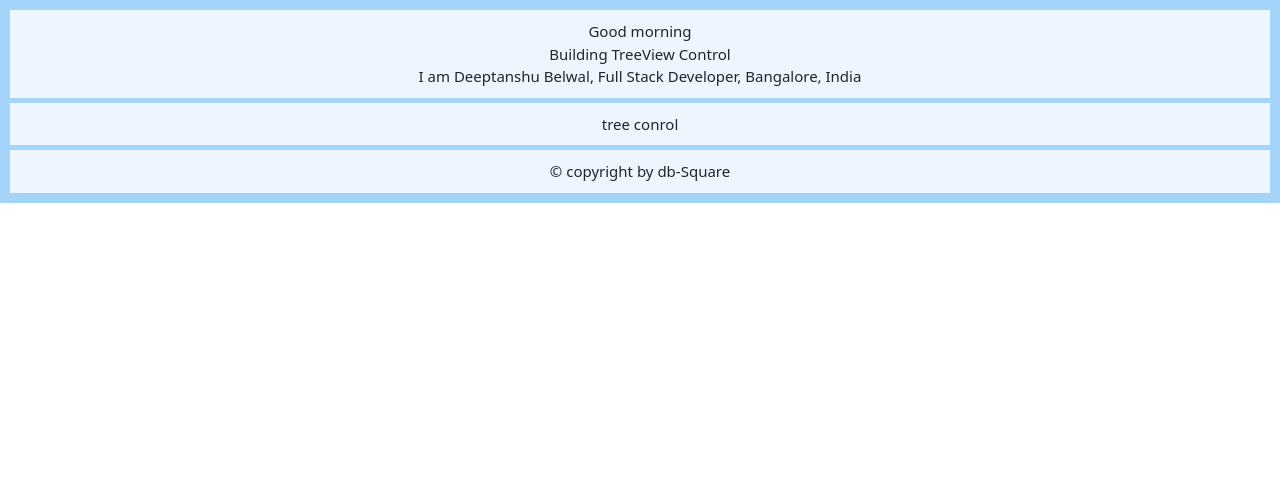
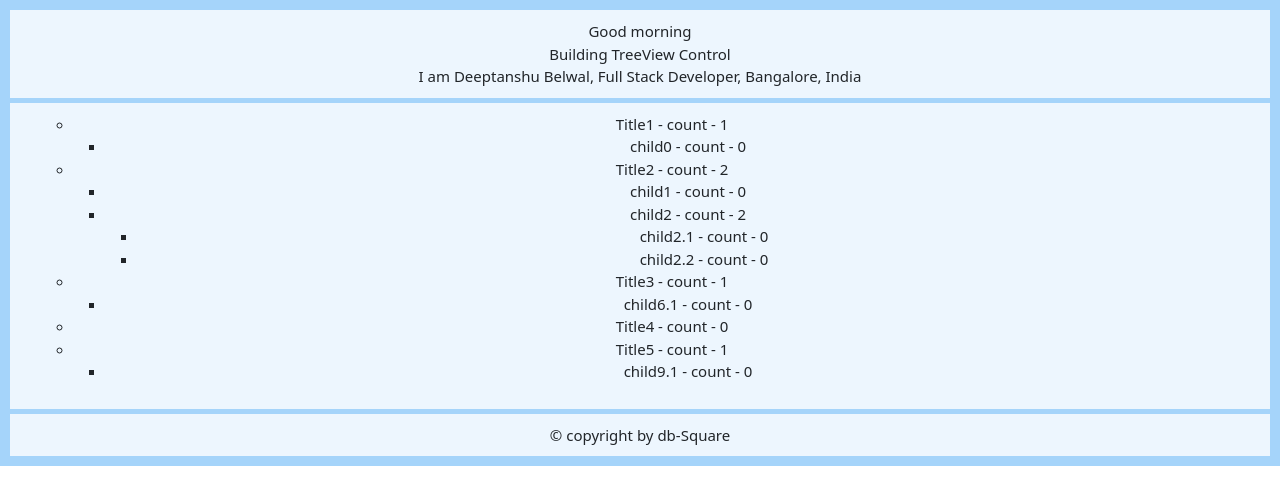
Before and after one commit to db-Square/treeView, a React (Create React App) app: page / in a window 1280 px wide. Shown: the top 504 px of the page. Built offline with nearby package versions, Linux system fonts and the light colour scheme.

Commit message:
simple treeview

```diff
--- a/package.json
+++ b/package.json
@@ -1,5 +1,5 @@
 {
-  "name": "table",
+  "name": "tree",
   "version": "0.1.0",
   "homepage": "./",
   "private": true,
@@ -8,7 +8,6 @@
     "@testing-library/react": "^11.2.7",
     "@testing-library/user-event": "^12.8.3",
     "bootstrap": "^5.1.3",
-    "gh-pages": "^3.2.3",
     "react": "^17.0.2",
     "react-bootstrap": "^2.0.2",
     "react-bootstrap-icons": "^1.6.1",
--- a/src/control/tree.js
+++ b/src/control/tree.js
@@ -0,0 +1,46 @@
+import React from "react";
+// import "./tree.css";
+
+const TreeView = (props) => {
+  const { treeData } = props;
+  console.log("treeData", treeData);
+  const rootRow = treeData[0];
+
+  return (
+    <div>
+      <ul>
+        {treeData.map((s) => {
+          return (
+            <>
+              <ul>{nodeRender(s)}</ul>
+            </>
+          );
+        })}
+      </ul>
+    </div>
+  );
+};
+
+const nodeRender = (data) => {
+  return (
+    <>
+      {parentNodeRender(data)}
+
+      <ul>
+        {data.childrens.map((child) => {
+          return nodeRender(child);
+        })}
+      </ul>
+    </>
+  );
+};
+
+const parentNodeRender = (data) => {
+  return (
+    <li>
+      {data.name} - count - {data.childrens.length}
+    </li>
+  );
+};
+
+export default TreeView;
--- a/src/dashboard/landingPage.js
+++ b/src/dashboard/landingPage.js
@@ -2,6 +2,7 @@ import React from "react";
 
 import { Form } from "react-bootstrap";
 import * as Icon from "react-bootstrap-icons";
+import TreeView from "../control/tree";
 import "./landing.css";
 
 export default class LandingPage extends React.Component {
@@ -14,7 +15,51 @@ export default class LandingPage extends React.Component {
     };
   }
 
-  componentDidMount() {}
+  componentDidMount() {
+    this.setState({ treeData: this.createSampleData() });
+  }
+
+  createSampleData = () => {
+    const sampleData = [
+      {
+        id: 1,
+        name: "Title1",
+        childrens: [{ id: 3, name: "child0", childrens: [] }],
+      },
+      {
+        id: 2,
+        name: "Title2",
+        childrens: [
+          { id: 3, name: "child1", childrens: [] },
+          {
+            id: 4,
+            name: "child2",
+            childrens: [
+              { id: 5, name: "child2.1", childrens: [] },
+              { id: 5, name: "child2.2", childrens: [] },
+            ],
+          },
+        ],
+      },
+      {
+        id: 6,
+        name: "Title3",
+        childrens: [{ id: 7, name: "child6.1", childrens: [] }],
+      },
+      {
+        id: 8,
+        name: "Title4",
+        childrens: [],
+      },
+      {
+        id: 9,
+        name: "Title5",
+        childrens: [{ id: 10, name: "child9.1", childrens: [] }],
+      },
+    ];
+
+    return sampleData;
+  };
 
   getDatetime = () => {
     const date = new Date();
@@ -33,6 +78,7 @@ export default class LandingPage extends React.Component {
   };
 
   render() {
+    const { treeData } = this.state;
     return (
       <div>
         <div class="page-Layout">
@@ -44,7 +90,11 @@ export default class LandingPage extends React.Component {
             </div>
           </div>
 
-          <div class="item2">tree conrol</div>
+          <div class="item2">
+            {treeData && treeData.length > 0 && (
+              <TreeView treeData={treeData}></TreeView>
+            )}
+          </div>
           <div class="item3">© copyright by db-Square</div>
         </div>
       </div>
```
Also changed, not shown: src/control/tree.css (+38 -0 lines).
